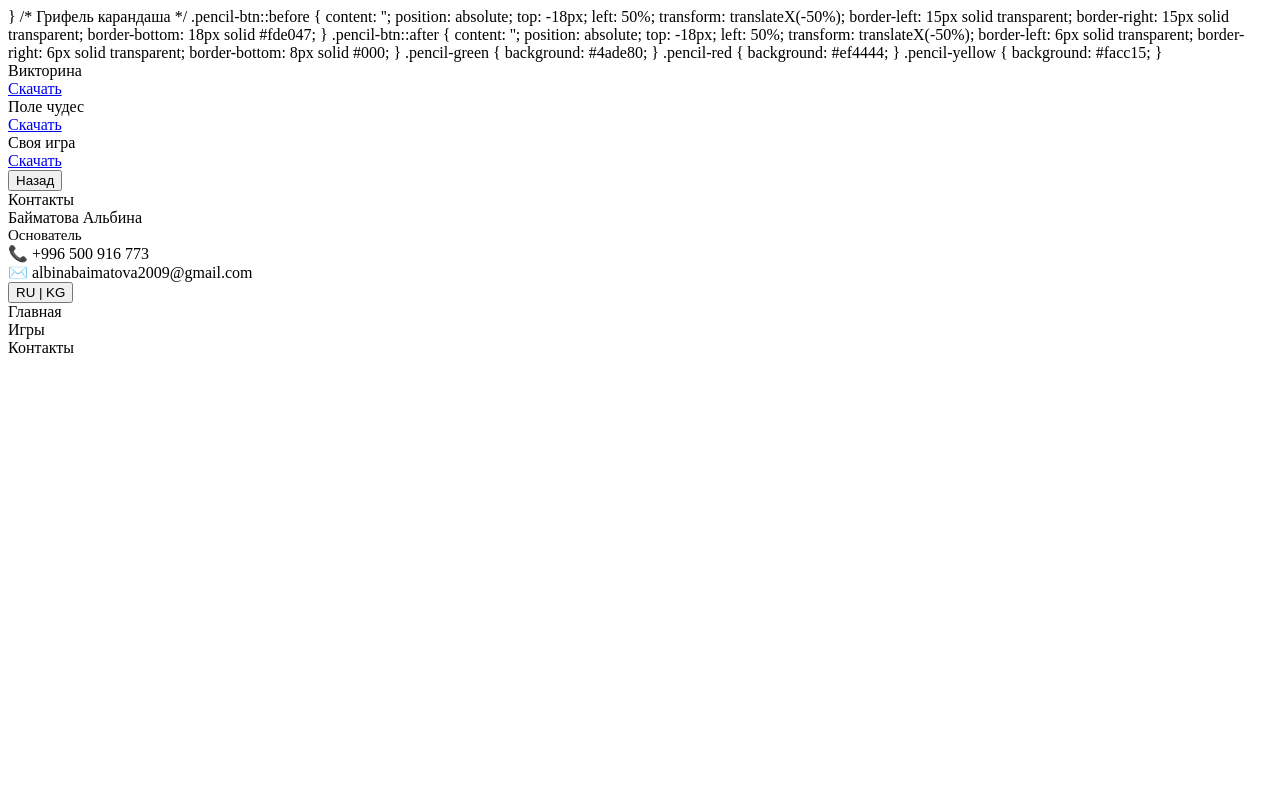
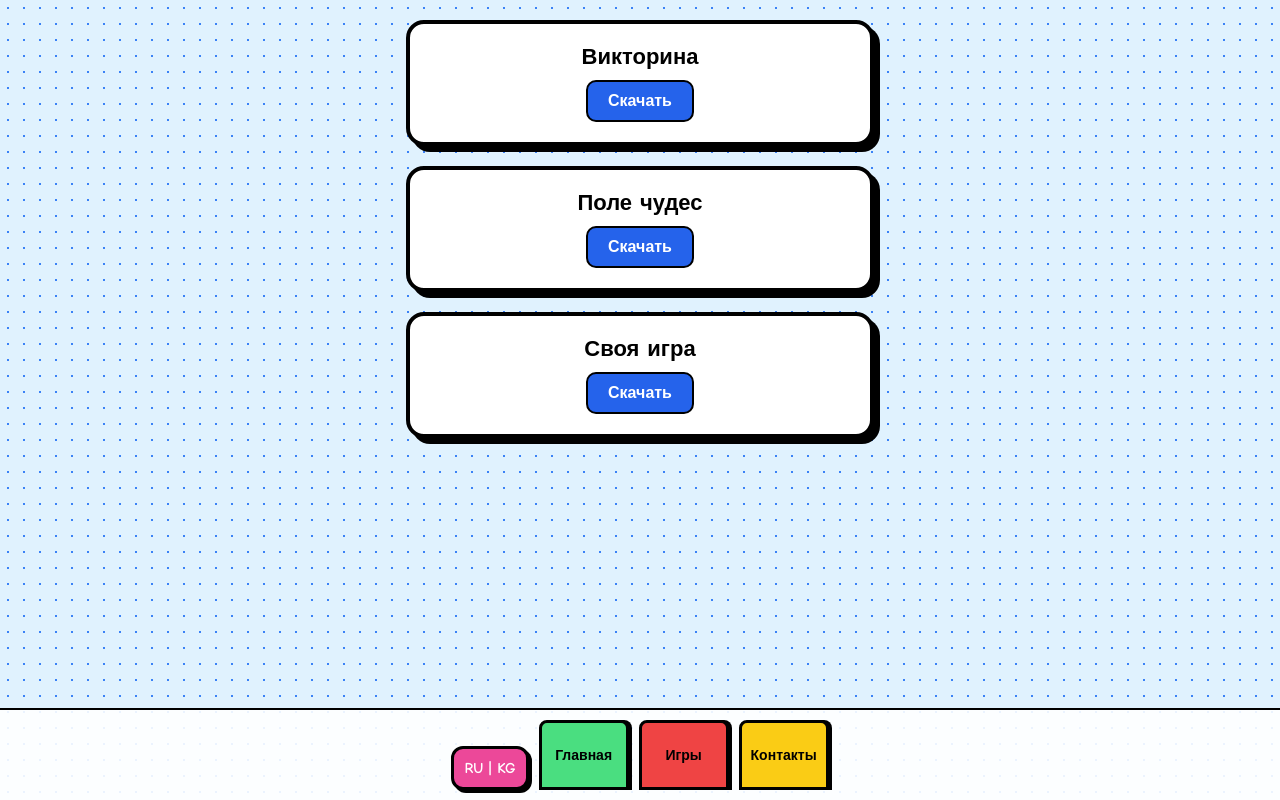
Before and after one commit to B09Alvish/my-games, a plain HTML site: page index.html in a window 1280 px wide. Drawn offline with Linux system fonts and the light colour scheme.

Commit message:
Refactor index.html structure and styles

```diff
--- a/index.html
+++ b/index.html
@@ -1,26 +1,125 @@
-}
+<!DOCTYPE html>
+<html lang="ru">
+<head>
+    <meta charset="UTF-8">
+    <meta name="viewport" content="width=device-width, initial-scale=1.0">
+    <title>BilimGames — Игры для уроков</title>
+    <style>
+        * { box-sizing: border-box; font-family: 'Comic Sans MS', 'Chalkboard SE', Arial, sans-serif; }
 
-        /* Грифель карандаша */
-        .pencil-btn::before {
-            content: '';
-            position: absolute;
-            top: -18px;
-            left: 50%;
-            transform: translateX(-50%);
-            border-left: 15px solid transparent;
-            border-right: 15px solid transparent;
-            border-bottom: 18px solid #fde047;
+        body {
+            margin: 0;
+            padding: 0;
+            background-color: #e0f2fe;
+            background-image: radial-gradient(#3b82f6 0.8px, transparent 0.8px);
+            background-size: 16px 16px;
+            min-height: 100vh;
         }
 
-        .pencil-btn::after {
-            content: '';
-            position: absolute;
-            top: -18px;
-            left: 50%;
-            transform: translateX(-50%);
-            border-left: 6px solid transparent;
-            border-right: 6px solid transparent;
-            border-bottom: 8px solid #000;
+        .container {
+            max-width: 500px;
+            margin: 0 auto;
+            padding: 20px 16px 120px 16px;
+            width: 100%;
+        }
+
+        .page { display: none; }
+        .page.active { display: block; }
+
+        .game-card {
+            background: white;
+            border: 4px solid #000;
+            border-radius: 18px;
+            padding: 20px;
+            margin-bottom: 20px;
+            box-shadow: 6px 6px 0px #000;
+            text-align: center;
+        }
+
+        .game-title {
+            font-size: 22px;
+            font-weight: 900;
+            margin: 0 0 10px 0;
+            color: #000;
+        }
+
+        .btn-download {
+            display: inline-block;
+            background: #2563eb;
+            color: white;
+            text-decoration: none;
+            padding: 10px 20px;
+            border-radius: 10px;
+            border: 2px solid #000;
+            font-weight: bold;
+        }
+
+        .contacts-card {
+            background: #e2e8f0;
+            border: 4px solid #000;
+            border-radius: 20px;
+            padding: 25px 20px;
+            box-shadow: 6px 6px 0px #000;
+        }
+
+        .contacts-title { font-size: 26px; font-weight: 900; margin-bottom: 15px; }
+        .contact-item { font-size: 18px; font-weight: bold; margin-bottom: 12px; color: #1e293b; }
+
+        .btn-back {
+            display: inline-block;
+            background: #000;
+            color: white;
+            font-size: 20px;
+            font-weight: 900;
+            padding: 10px 24px;
+            border-radius: 12px;
+            cursor: pointer;
+            margin-bottom: 20px;
+            border: none;
+        }
+
+        .bottom-bar {
+            position: fixed;
+            bottom: 0;
+            left: 0;
+            right: 0;
+            display: flex;
+            justify-content: center;
+            align-items: flex-end;
+            gap: 10px;
+            padding: 10px;
+            background: rgba(255, 255, 255, 0.9);
+            border-top: 2px solid #000;
+            z-index: 1000;
+        }
+
+        .lang-btn {
+            background: #ec4899;
+            color: white;
+            border: 3px solid #000;
+            border-radius: 12px;
+            padding: 10px;
+            font-weight: 900;
+            font-size: 15px;
+            cursor: pointer;
+            box-shadow: 3px 3px 0px #000;
+        }
+
+        .pencil-btn {
+            flex: 1;
+            max-width: 90px;
+            height: 70px;
+            border: 3px solid #000;
+            border-radius: 8px 8px 0 0;
+            display: flex;
+            align-items: center;
+            justify-content: center;
+            font-weight: 900;
+            font-size: 14px;
+            color: #000;
+            cursor: pointer;
+            box-shadow: 3px 0px 0px #000;
+            text-align: center;
         }
 
         .pencil-green { background: #4ade80; }
@@ -31,6 +130,7 @@
 <body>
 
     <div class="container">
+        <!-- ГЛАВНАЯ СТРАНИЦА -->
         <div id="page-main" class="page active">
             <div class="game-card">
                 <div class="game-title" data-ru="Викторина" data-kg="Викторина">Викторина</div>
@@ -38,7 +138,7 @@
             </div>
 
             <div class="game-card">
-                <div class="game-title" data-ru="Поле чудес" data-kg="Поле чудес">Поле чудес</div>
+                    <div class="game-title" data-ru="Поле чудес" data-kg="Поле чудес">Поле чудес</div>
                 <a href="Поле чудес.pptx" download class="btn-download" data-ru="Скачать" data-kg="Көчүрүү">Скачать</a>
             </div>
 
@@ -48,6 +148,7 @@
             </div>
         </div>
 
+        <!-- СТРАНИЦА КОНТАКТЫ -->
         <div id="page-contacts" class="page">
             <button class="btn-back" onclick="showPage('main')" data-ru="Назад" data-kg="Артка">Назад</button>
 
@@ -61,6 +162,7 @@
         </div>
     </div>
 
+    <!-- НИЖНЯЯ ПАНЕЛЬ С КАРАНДАШАМИ -->
     <div class="bottom-bar">
         <button class="lang-btn" onclick="toggleLanguage()">RU | KG</button>
 
```
